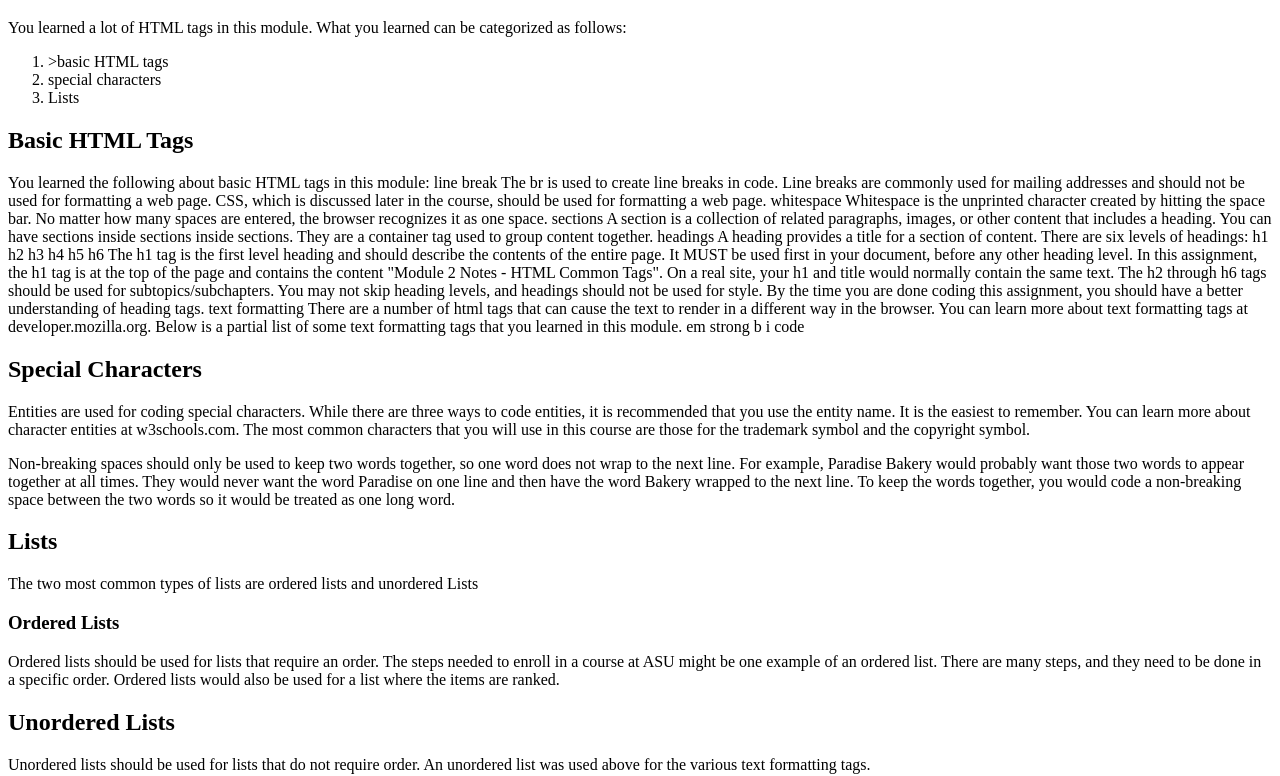
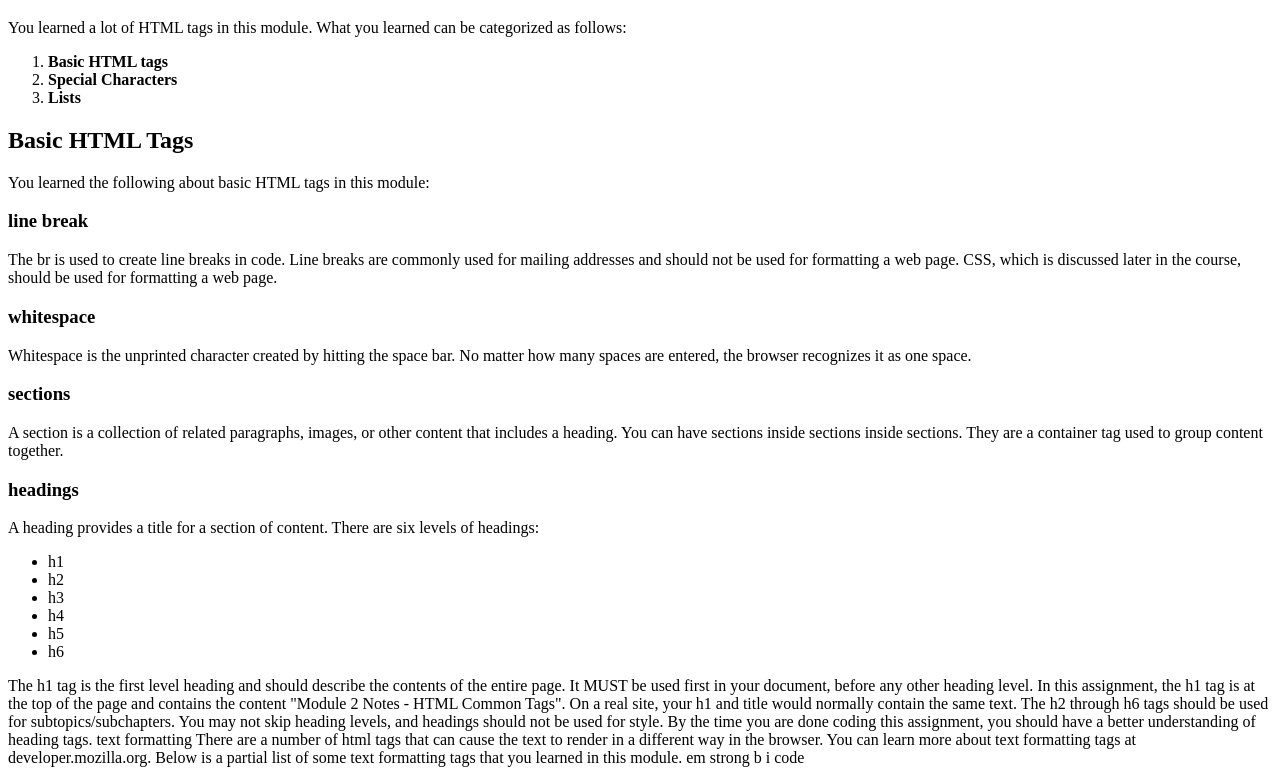
Before and after one commit to stevensaw1999/M2_Homework1, a plain HTML site: page Index.html in a window 1280 px wide. Shown: the part 61-837 px from the top of the page. Drawn offline with Linux system fonts and the light colour scheme.

Commit message:
Edit Section 2

```diff
--- a/Index.html
+++ b/Index.html
@@ -14,35 +14,35 @@
             <section>
             <p>You learned a lot of HTML tags in this module. What you learned can be categorized as follows: </p>
                 <ol>
-                    <li>>basic HTML tags</li>
-                    <li>special characters</li
->                    <li>Lists</li>
+                    <li><b>Basic HTML tags</b></li>
+                    <li><b>Special Characters</b></li
+>                   <li><b>Lists</b></li>
                 </ol>
             </section>
 
-        <section>
         <h2>Basic HTML Tags</h2>
-You learned the following about basic HTML tags in this module:
+            <section>
+                <p>You learned the following about basic HTML tags in this module: </p>
 
-line break
+                <h3>line break</h3>
 The br is used to create line breaks in code. Line breaks are commonly used for mailing addresses and should not be used for formatting a web page. CSS, which is discussed later in the course, should be used for formatting a web page.
 
-whitespace
+                <h3>whitespace</h3>
 Whitespace is the unprinted character created by hitting the space bar. No matter how many spaces are entered, the browser recognizes it as one space.
 
-sections
+                <h3>sections</h3>
 A section is a collection of related paragraphs, images, or other content that includes a heading. You can have sections inside sections inside sections. They are a container tag used to group content together.
 
-headings
-A heading provides a title for a section of content. There are six levels of headings:
-
-h1
-h2
-h3
-h4
-h5
-h6
-
+                <h3>headings</h3>
+                    <p>A heading provides a title for a section of content. There are six levels of headings: </p>
+                        <ul>
+                            <li>h1
+                            <li>h2</li>
+                            <li>h3</li>
+                            <li>h4</li>
+                            <li>h5</li>
+                            <li>h6</li>
+                        </ul>
 The h1 tag is the first level heading and should describe the contents of the entire page. It MUST be used first in your document, before any other heading level. In this assignment, the h1 tag is at the top of the page and contains the content "Module 2 Notes - HTML Common Tags". On a real site, your h1 and title would normally contain the same text.
 The h2 through h6 tags should be used for subtopics/subchapters. You may not skip heading levels, and headings should not be used for style. By the time you are done coding this assignment, you should have a better understanding of heading tags.
 
```
